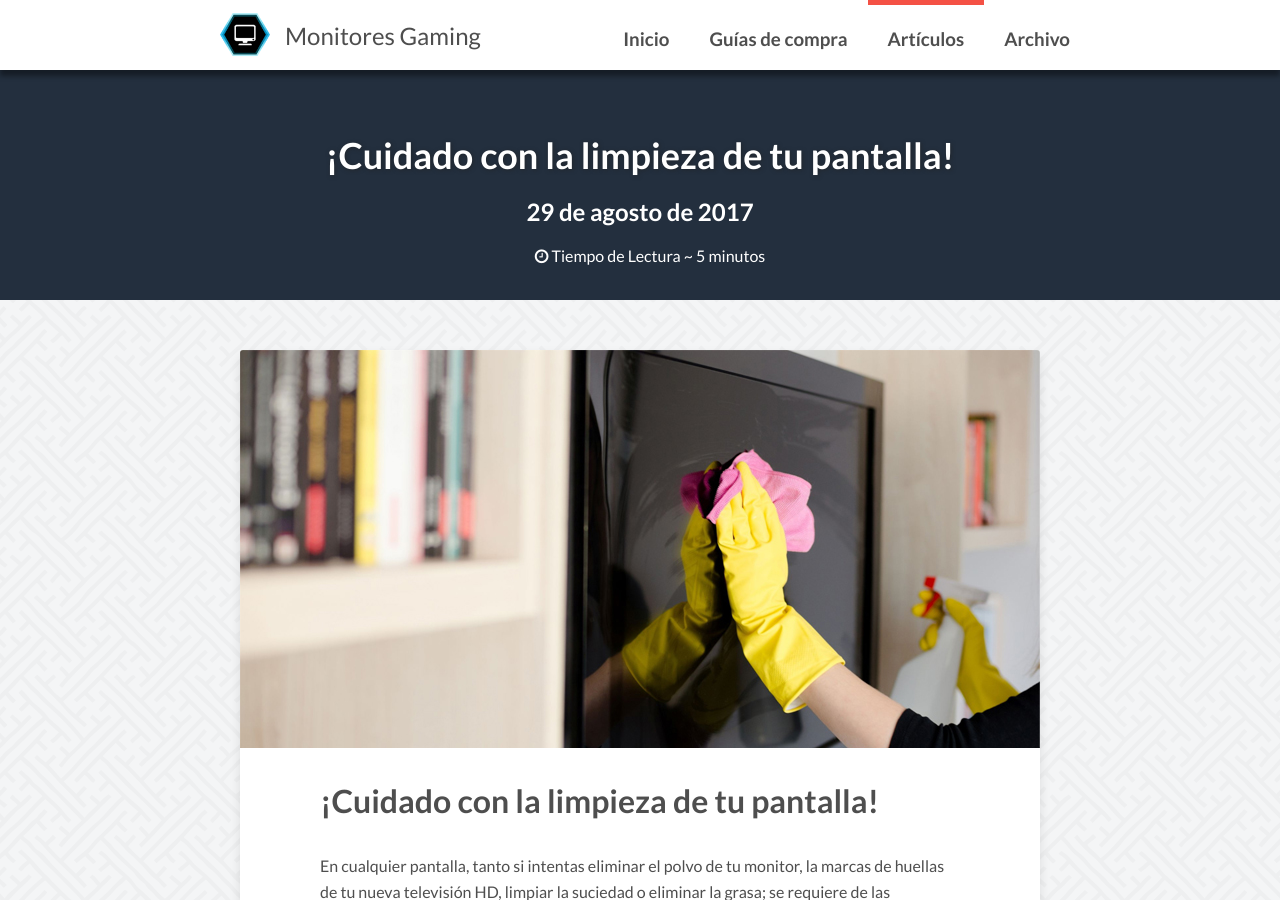
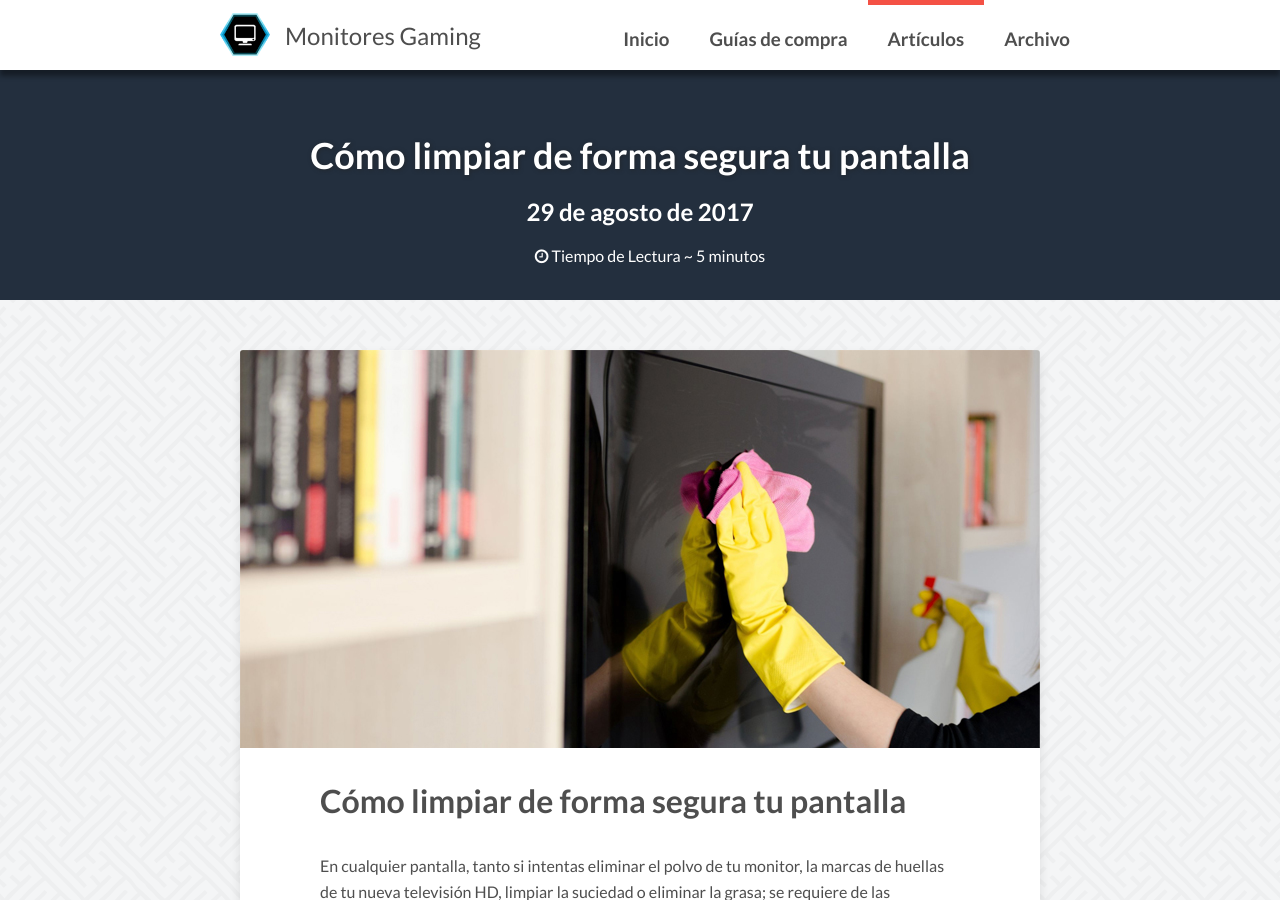
Before and after one commit to Losazul/losazul.github.io, a Jekyll site: the page built from _posts/2017-08-29-como-limpiar-tu-pantalla.md, in a window 1280 px wide and 900 px high. Built offline with Jekyll 4.4.1, drawn with Linux system fonts in a browser that asks for light colours; nearby versions of some CDN libraries; comment, search, counter and statistics services are not loaded.

Commit message:
Titulo limpiar

```diff
--- a/_posts/2017-08-29-como-limpiar-tu-pantalla.md
+++ b/_posts/2017-08-29-como-limpiar-tu-pantalla.md
@@ -1,6 +1,6 @@
 ---
 layout: post
-title:  "¡Cuidado con la limpieza de tu pantalla!"
+title:  "Cómo limpiar de forma segura tu pantalla"
 date:   2017-08-29 21:55:55 +0200
 excerpt: Los métodos populares son un peligro para la salud de tu monitor. En este artículo te enseñamos las herramientas y el procedimiento adecuado para la limpieza de la pantalla.
 image:
```
